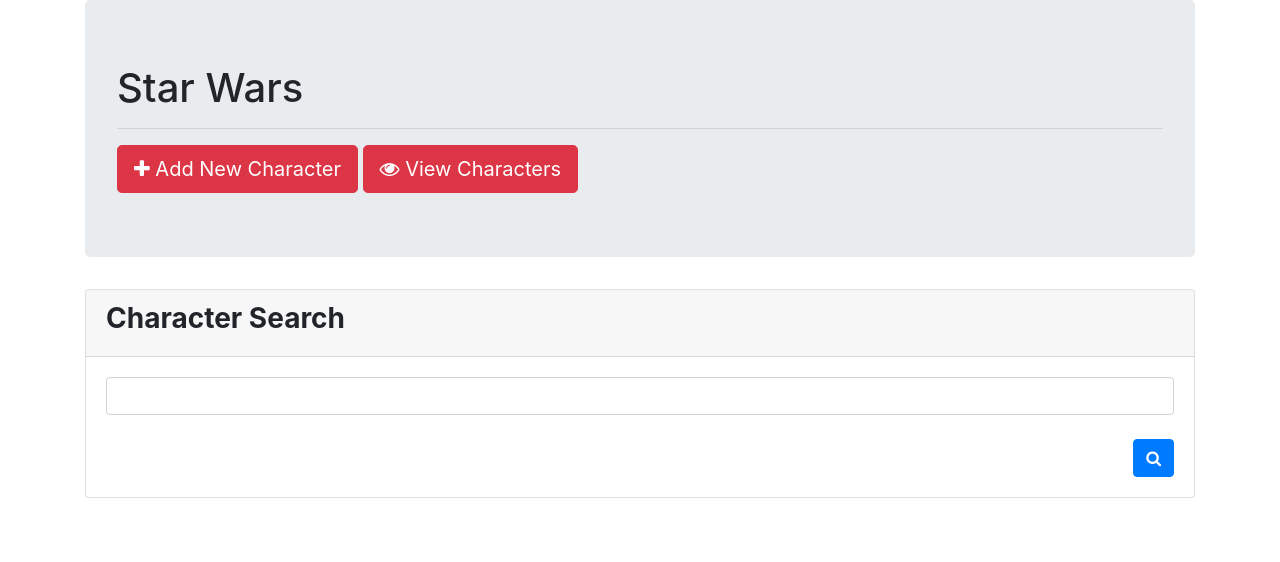
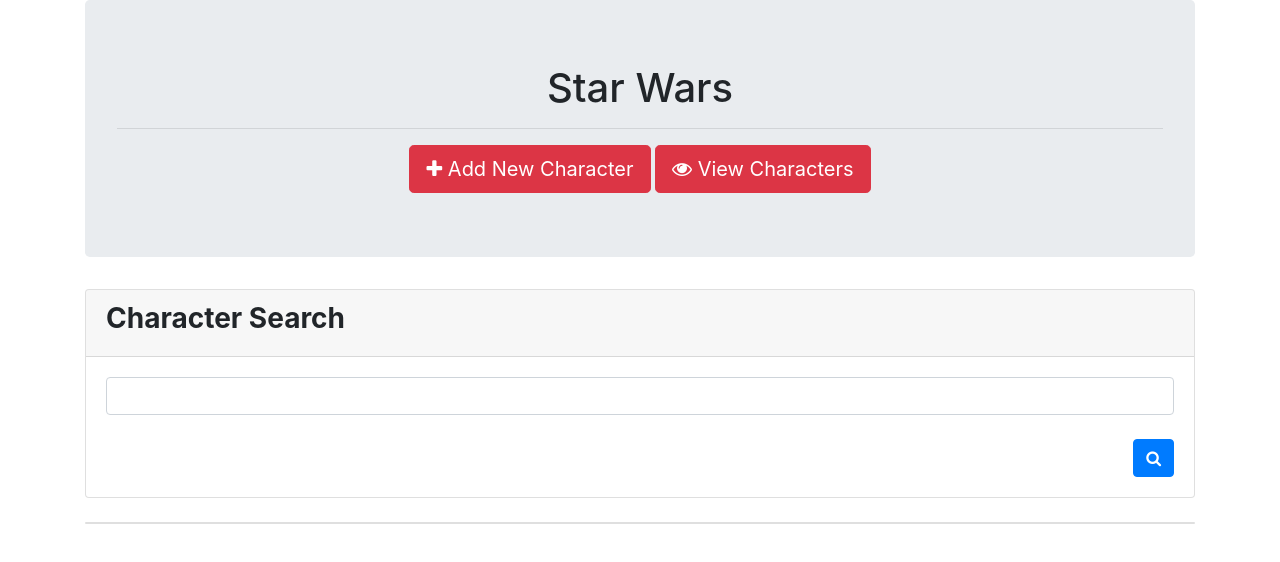
Before and after one commit to fbuonojr/starwars, a website: page view.html in a window 1280 px wide. Drawn offline with nearby package versions, Linux system fonts and the light colour scheme.

Commit message:
centered text for jumbotron

```diff
--- a/view.html
+++ b/view.html
@@ -13,14 +13,16 @@
 <body>
     <div class="container">
         <div class="jumbotron">
-            <h1>
+            <h1 class="text-center">
                 Star Wars
             </h1>
             <hr>
-            <a href="/add"><button class="btn btn-danger btn-lg"><span class="fa fa-plus"></span> Add New
-                    Character</button></a>
-            <a href="/api/character"><button class="btn btn-danger btn-lg"><span class="fa fa-eye"></span> View
-                    Characters</button></a>
+            <div class="text-center">
+                <a href="/add"><button class="btn btn-danger btn-lg"><span class="fa fa-plus"></span> Add New
+                        Character</button></a>
+                <a href="/api/character"><button class="btn btn-danger btn-lg"><span class="fa fa-eye"></span> View
+                        Characters</button></a>
+            </div>
         </div>
         <div class="row">
             <div class="col-12">
@@ -37,6 +39,10 @@
                         </div>
                     </div>
                 </div>
+
+                <div class="card">
+
+                </div>
             </div>
         </div>
     </div>
```
